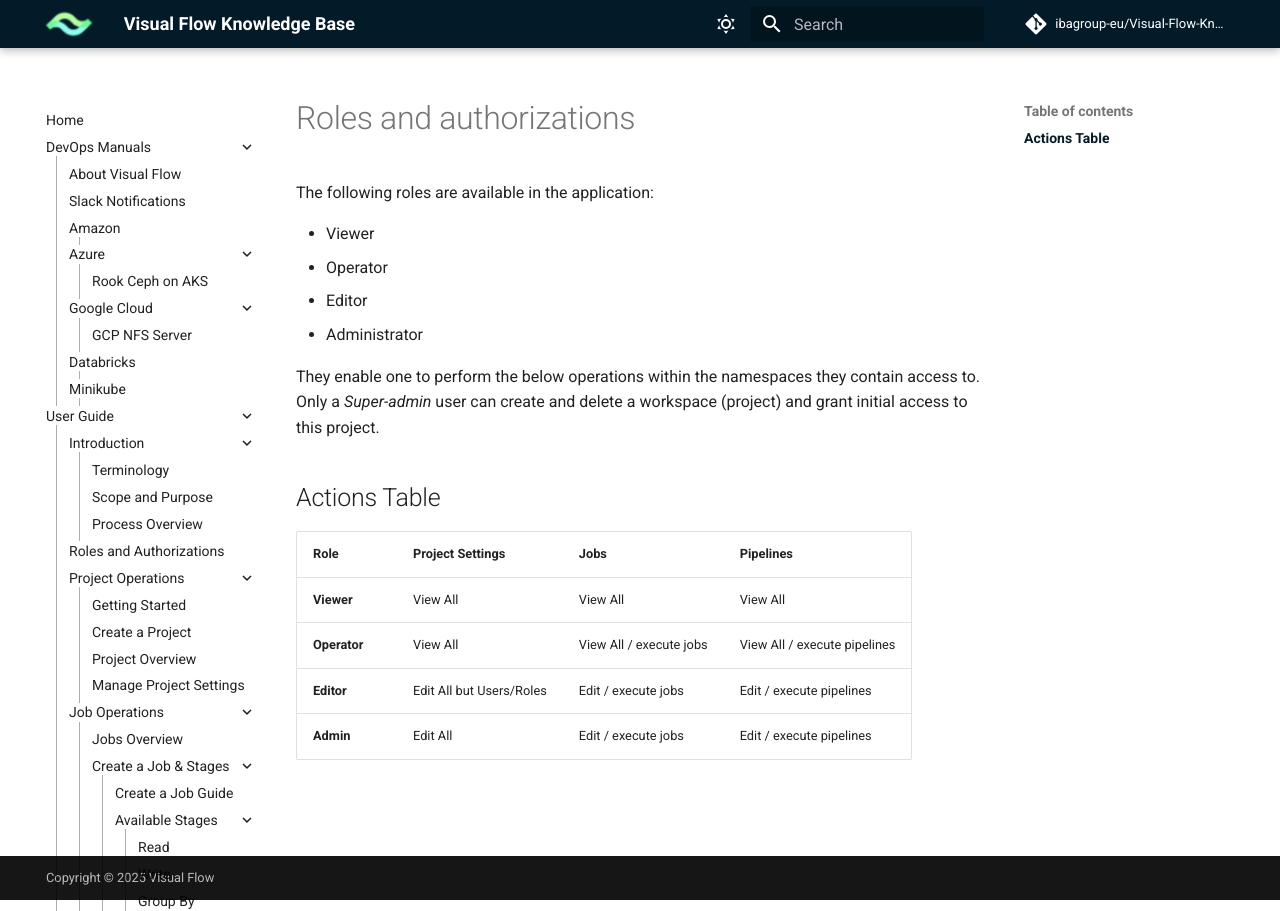
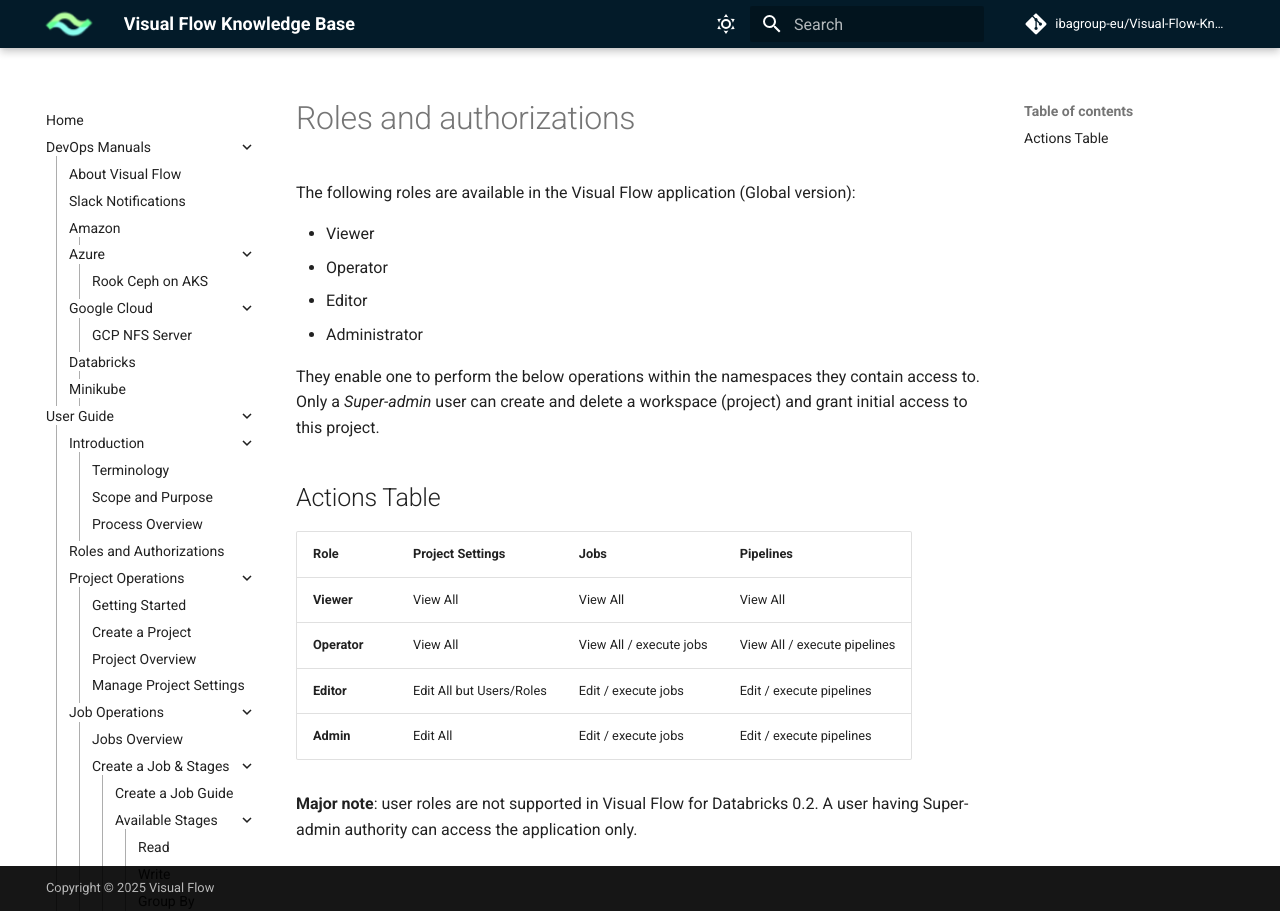
Before and after one commit to ibagroup-eu/Visual-Flow-Knowledge-Base, an MkDocs documentation site: the page built from docs/user-guide/roles-and-authorizations/index.md, in a window 1280 px wide. Built offline with MkDocs 1.6.1 and Material for MkDocs 9.7.7, drawn with Linux system fonts in a browser that asks for light colours; comment, search, counter and statistics services are not loaded.

Commit message:
Update index.md
Major note for Databricks version added

```diff
--- a/docs/user-guide/roles-and-authorizations/index.md
+++ b/docs/user-guide/roles-and-authorizations/index.md
@@ -1,6 +1,6 @@
 # Roles and authorizations
 
-The following roles are available in the application:
+The following roles are available in the Visual Flow application (Global version):
 
 *   Viewer
 *   Operator
@@ -19,3 +19,5 @@
 | **Operator** | View All | View All / execute jobs | View All / execute pipelines |
 | **Editor** | Edit All but Users/Roles | Edit / execute jobs | Edit / execute pipelines |
 | **Admin** | Edit All | Edit / execute jobs | Edit / execute pipelines |
+
+**Major note**: user roles are not supported in Visual Flow for Databricks 0.2. A user having Super-admin authority can access the application only.
```
